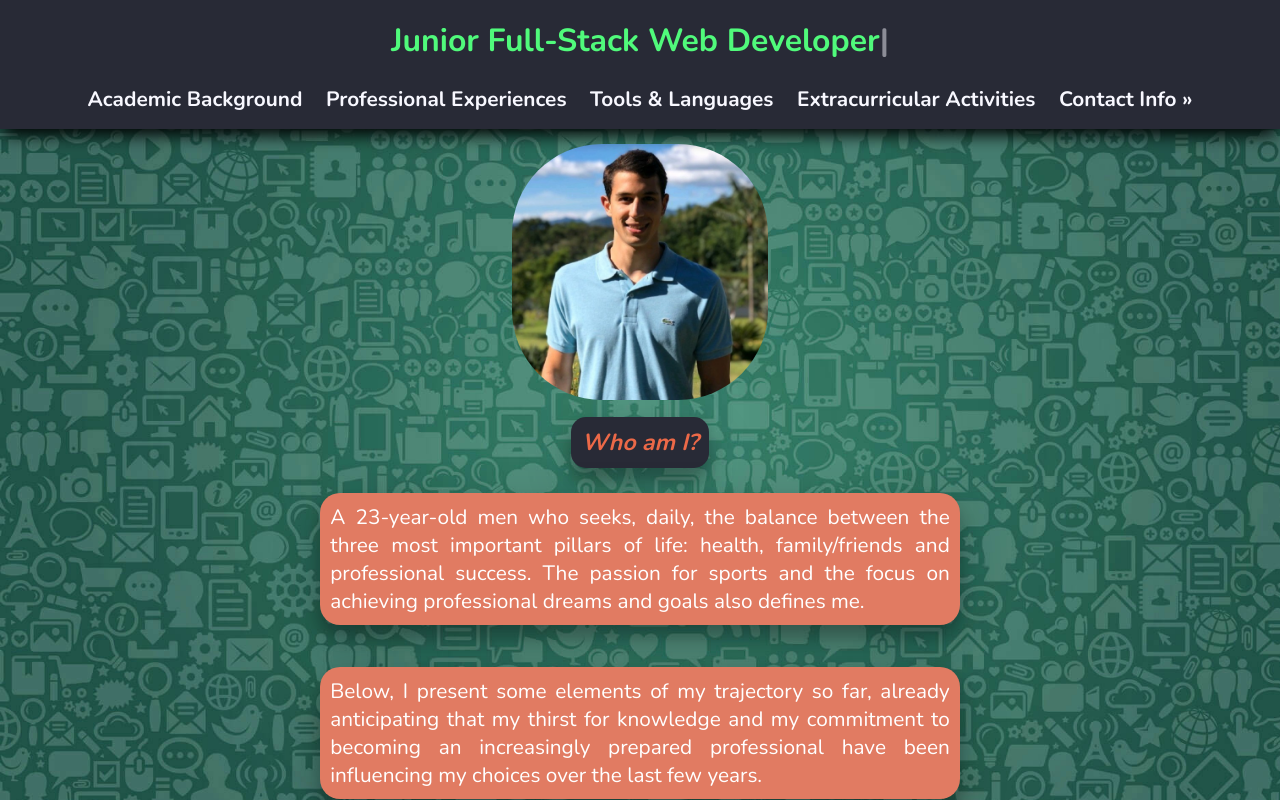
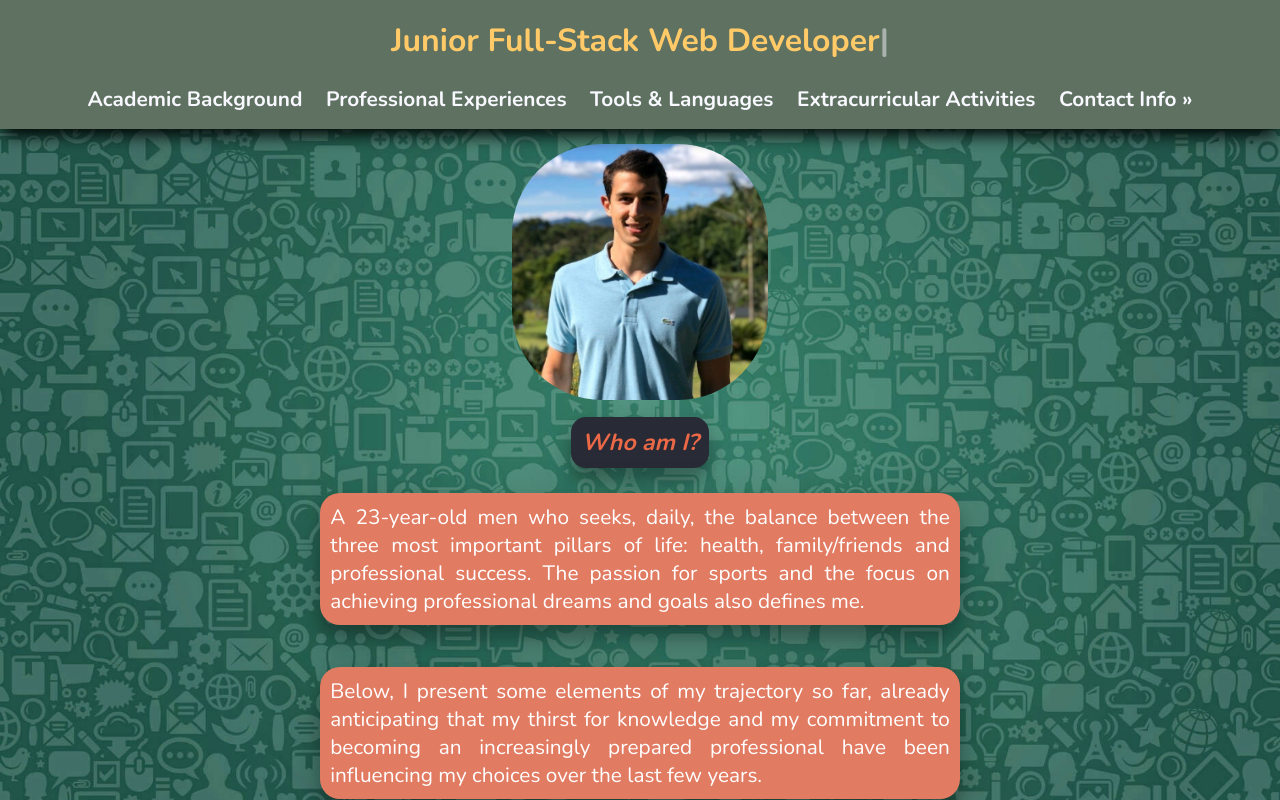
Before and after one commit to joaofelipelliccione/JF_professional_portfolio, a React (Create React App) app: page / in a window 1280 px wide. In both pictures the pointer is over the link 640 px from the left and 40 px from the top of the page. Shown: the top 800 px of the page. Built offline with nearby package versions, Linux system fonts and the light colour scheme.

Commit message:
Mudança nas cores do Header.

```diff
--- a/src/styles/desktop/cv/headerCv.css
+++ b/src/styles/desktop/cv/headerCv.css
@@ -1,5 +1,5 @@
 #cvPageHeader {
-  background-color: #282a36;
+  background-color: var(--axolotl);
   box-shadow: 0 10px 16px -4px black;
   position: fixed;
   display: flex;
@@ -15,7 +15,7 @@
 }
 
 #cvPageHeader h1 a {
-  color: wheat;
+  color: var(--eggShell);
   font-size: 1.9em;
   width: fit-content;
   text-align: center;
@@ -24,7 +24,7 @@
 }
 
 #cvPageHeader h1 a:hover {
-  color: #50fa7b;
+  color: var(--crayola);
   font-size: 2em;
   cursor: pointer;
 }
@@ -57,14 +57,14 @@
 }
 
 .notDropdown:hover, .dropdownBtn:hover {
-  color: #50fa7b;
-  font-size: 1.35em;
+  color: var(--eggShell);
+  font-size: 1.33em;
   cursor: pointer;
   text-decoration: overline;
 }
 
 .dropdownContent {
-  background-image: linear-gradient(rgb(54, 56, 70), rgb(71, 50, 71));
+  background-color: var(--axolotl2);
   border-radius: 20px 10px;
   box-shadow: 0px 8px 16px 0px rgba(0, 0, 0, 0.2);
   display: none;
@@ -73,7 +73,7 @@
 }
 
 .dropdownContent a {
-  color: #50fa7b;
+  color: var(--platinum);
   font-size: 1.1em;
   text-decoration: none;
   display: block;
@@ -87,6 +87,7 @@
 }
 
 .dropdownContent a:hover {
-  color: #ec6948;
-  font-size: 1.15em;
+  color: #DDDDE9;
+  color: var(--darkCharcoal);
+  font-size: 1.1em;
 }
```
